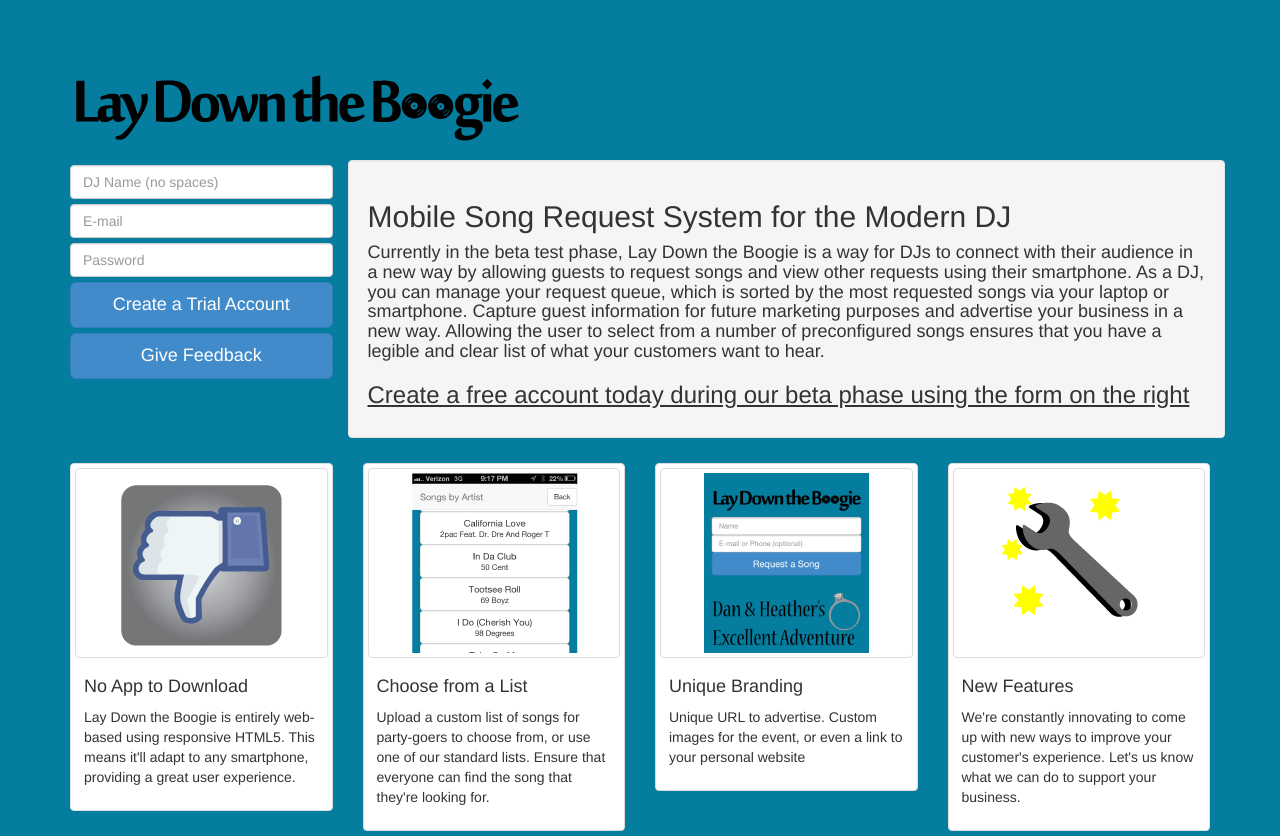
After one commit to greatdansby/LayDownTheBoogie, a PHP site: the page made by index - Conflict 1.php in a window 1280 px wide. The commit adds this page. Run offline with PHP 8.4, Linux system fonts and the light colour scheme.

```diff
--- a/AddDJ.php
+++ b/AddDJ.php
@@ -21,7 +21,7 @@ if(!mysqli_query($con,$sql)){printf("Error: %s\n", mysqli_error($con));}
 $sql="INSERT INTO SongList(SongTitle, SongArtist, SongGenre, DJ) SELECT SongTitle, SongArtist, SongGenre, '$Name' FROM SongList WHERE DJ='Template'";
 if(!mysqli_query($con,$sql)){printf("Error: %s\n", mysqli_error($con));}
 
-recurse_copy("Template","$Name");
+recurse_copy("Template",strtolower($Name));
 header('Location: /laydowntheboogie/SignedUp.php?Name='.urlencode($Name));
 }
 
--- /dev/null
+++ b/index - Conflict 1.php
@@ -0,0 +1,97 @@
+<?php
+
+?>
+<html>
+	<head>
+		<title>Lay Down the Boogie</title>
+		<!-- Bootstrap -->
+			<meta name="viewport" content="width=device-width, initial-scale=1.0">
+			<link href="/bootstrap/css/bootstrap.min.css" rel="stylesheet" media="screen">
+			<link href="/css/iOS.css" rel="stylesheet">
+			<script src="/js/jquery.js"></script>
+			<script src="/bootstrap/js/bootstrap.min.js"></script>
+			<script src="/js/gatracking.js"></script>
+			<link rel="icon" href="favicon.ico" type="image/x-icon">
+			<link rel="shortcut icon" href="favicon.ico" type="image/x-icon">
+	</head>
+	<body>
+    <div class="container" style="margin-top:10px;">
+		<div class="row">
+			<div class="col-xs-12">
+				<img src="/img/logo.png" class="img-responsive" alt="Responsive logo">
+			</div>
+		</div>
+		<div class="row">
+			<div class="col-xs-12 col-md-3">
+				<form method="POST" action="AddDJ.php">
+					<input id='Name' name="Name" class="form-control btn-margin" type="text" placeholder="DJ Name (no spaces)">
+					<input id='Email' name="Email" class="form-control btn-margin" type="text" placeholder="E-mail">
+					<input id='PW' name="PW" class="form-control btn-margin" type="password" placeholder="Password">
+				<button class="btn btn-block btn-lg btn-primary btn-margin" id="submitbtn" type=submit>Create a Trial Account</button>
+				<a data-toggle="modal" href="#myModal" class="btn btn-primary btn-lg btn-margin btn-block">Give Feedback</a>
+			</div>
+			<div class="col-xs-12 well col-md-9">
+				<h2>Mobile Song Request System for the Modern DJ</h2>
+				<h4>Currently in the beta test phase, Lay Down the Boogie is a way for DJs to connect with their audience in a new way by allowing guests to request songs and view other requests using their smartphone. As a DJ, you can manage your request queue, which is sorted by the most requested songs via your laptop or smartphone. Capture guest information for future marketing purposes and advertise your business in a new way. Allowing the user to select from a number of preconfigured songs ensures that you have a legible and clear list of what your customers want to hear.</h4>
+				<h3><u>Create a free account today during our beta phase using the form on the right</u></h3>
+			</div>
+		</div>
+		<div class="row">
+		  <div class="col-sm-6 col-md-3 btn-margin">
+			<div class="thumbnail">
+			  <a href="#" class=thumbnail><img data-src="holder.js/171x180" src="/img/noapp.png" alt="..."></a>
+			  <div class="caption">
+				<h4>No App to Download</h4>
+				<p>Lay Down the Boogie is entirely web-based using responsive HTML5. This means it'll adapt to any smartphone, providing a great user experience.</p>
+			  </div>
+			</div>
+		  </div>
+		  <div class="col-sm-6 col-md-3 btn-margin">
+			<div class="thumbnail">
+			  <a href="#" class=thumbnail><img data-src="holder.js/171x180"  src="/img/list.png" alt="..."></a>
+			  <div class="caption">
+				<h4>Choose from a List</h4>
+				<p>Upload a custom list of songs for party-goers to choose from, or use one of our standard lists. Ensure that everyone can find the song that they're looking for.</p>
+			  </div>
+			</div>
+		  </div>
+		  <div class="col-sm-6 col-md-3 btn-margin">
+			<div class="thumbnail">
+			  <a href="#" class=thumbnail><img data-src="holder.js/171x180" src="/img/brand.png" alt="..."></a>
+			  <div class="caption">
+				<h4>Unique Branding</h4>
+				<p>Unique URL to advertise. Custom images for the event, or even a link to your personal website</p>
+			  </div>
+			</div>
+		  </div>
+		  <div class="col-sm-6 col-md-3 btn-margin">
+			<div class="thumbnail">
+			  <a href="#" class=thumbnail><img data-src="holder.js/171x180" src="/img/features.png" alt="..."></a>
+			  <div class="caption">
+				<h4>New Features</h4>
+				<p>We're constantly innovating to come up with new ways to improve your customer's experience. Let's us know what we can do to support your business.</p>
+			  </div>
+			</div>
+		  </div>
+		</div>
+
+	</div>
+  <!-- Modal -->
+  <div class="modal fade" id="myModal" tabindex="-1" role="dialog" aria-labelledby="myModalLabel" aria-hidden="true">
+    <div class="modal-dialog">
+      <div class="modal-content">
+        <div class="modal-header">
+          <button type="button" class="close" data-dismiss="modal" aria-hidden="true">&times;</button>
+          <h4 class="modal-title">How are we doing?</h4>
+        </div>
+        <div class="modal-body">
+			<iframe src="feedback.php" width='100%' height='200' seamless></iframe>
+        </div>
+        <div class="modal-footer">
+          <button type="button" class="btn btn-default" data-dismiss="modal">Close</button>
+        </div>
+      </div><!-- /.modal-content -->
+    </div><!-- /.modal-dialog -->
+  </div><!-- /.modal -->
+	</body>
+</html>
```
